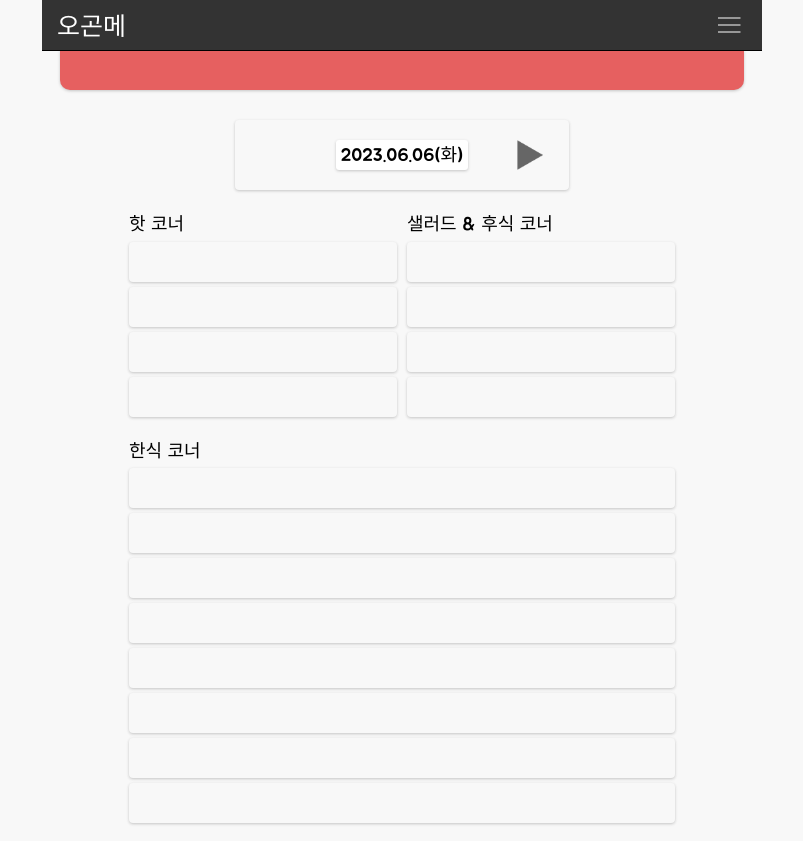
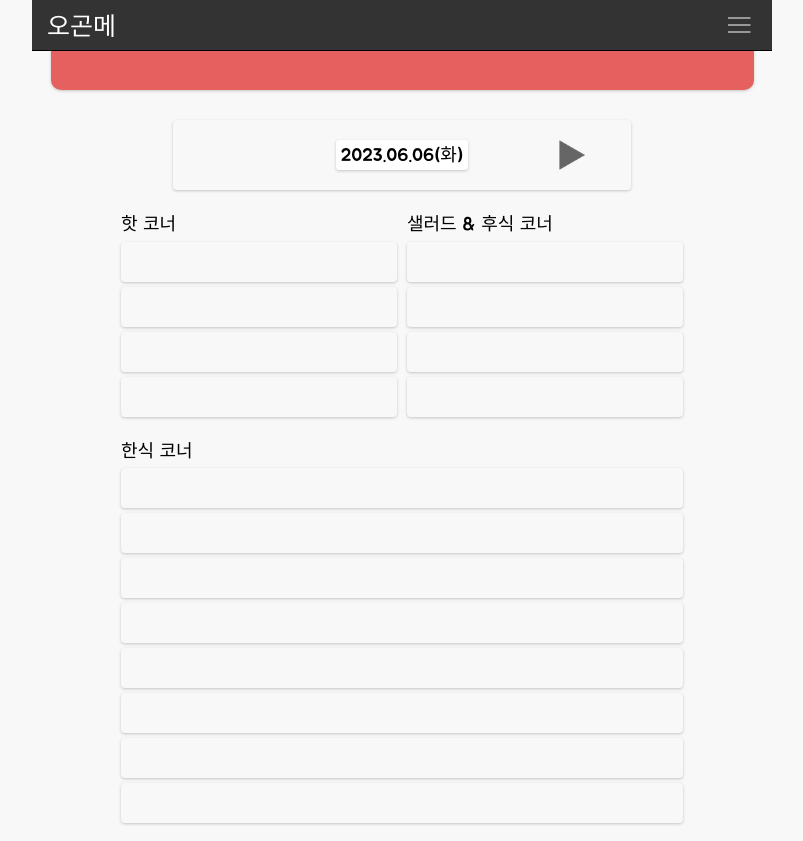
Before and after one commit to jangsumin/ogonmeh-front, a website: page public/index.html in a window 1280 px wide. Shown: the top 841 px of the page, without its empty margins (238-1041 px from the left). Drawn offline with Linux system fonts and the light colour scheme; no server answers.

Commit message:
design: 날짜 텍스트에 요일 추가로 인한 너비 조정

```diff
--- a/src/assets/styles/index.css
+++ b/src/assets/styles/index.css
@@ -15,8 +15,8 @@ html {
 
 body {
   width: 100%;
-  min-width: 360px;
-  max-width: 720px;
+  min-width: 370px;
+  max-width: 740px;
   margin: 0 auto;
   background-color: var(--main-bg-color);
 }
@@ -178,7 +178,7 @@ main .date-button {
   grid-column: span 2;
   display: flex;
   justify-content: space-around;
-  width: 60%;
+  width: 80%;
   height: 30px;
   margin: 15px auto;
   padding: 20px 0;
```
